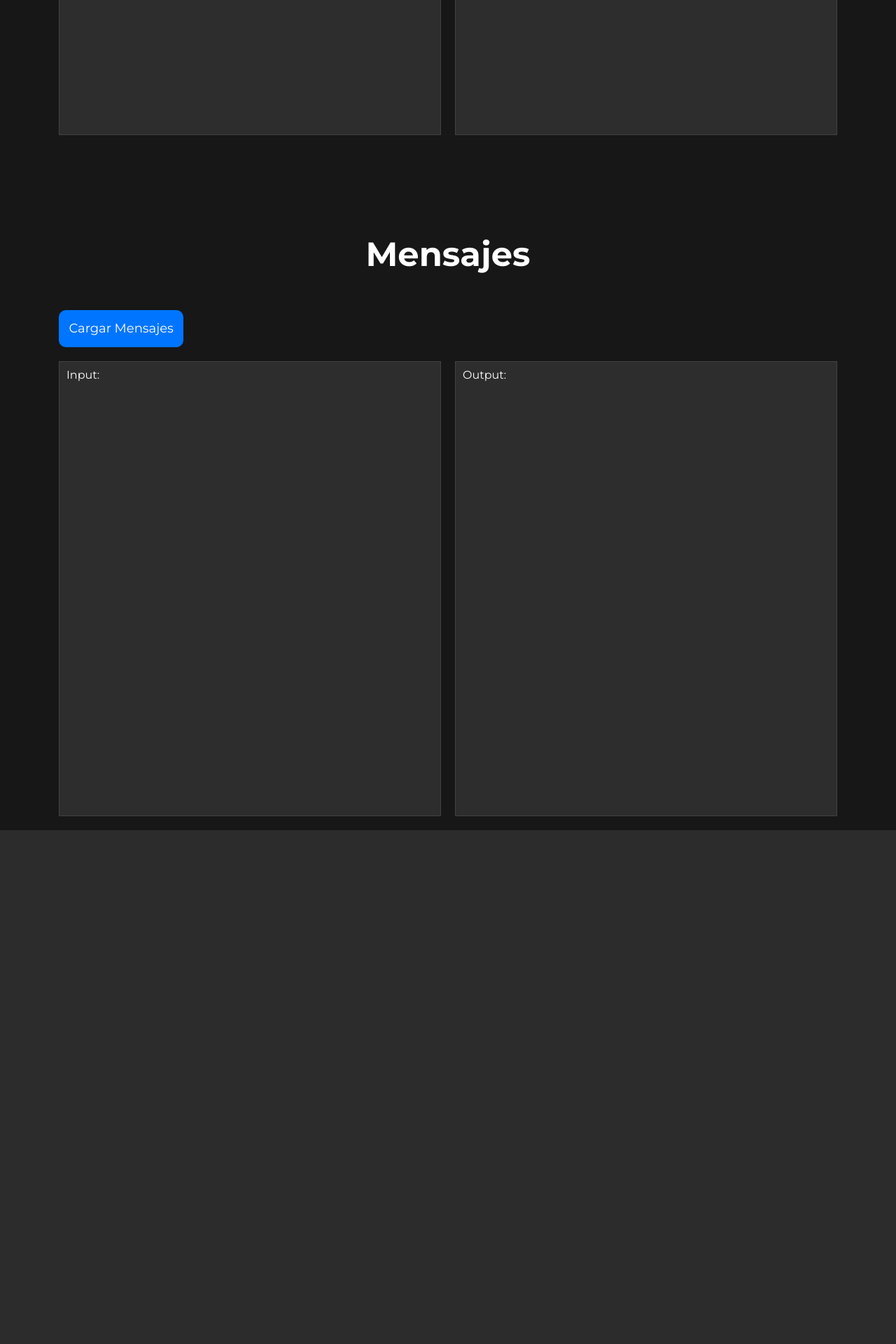
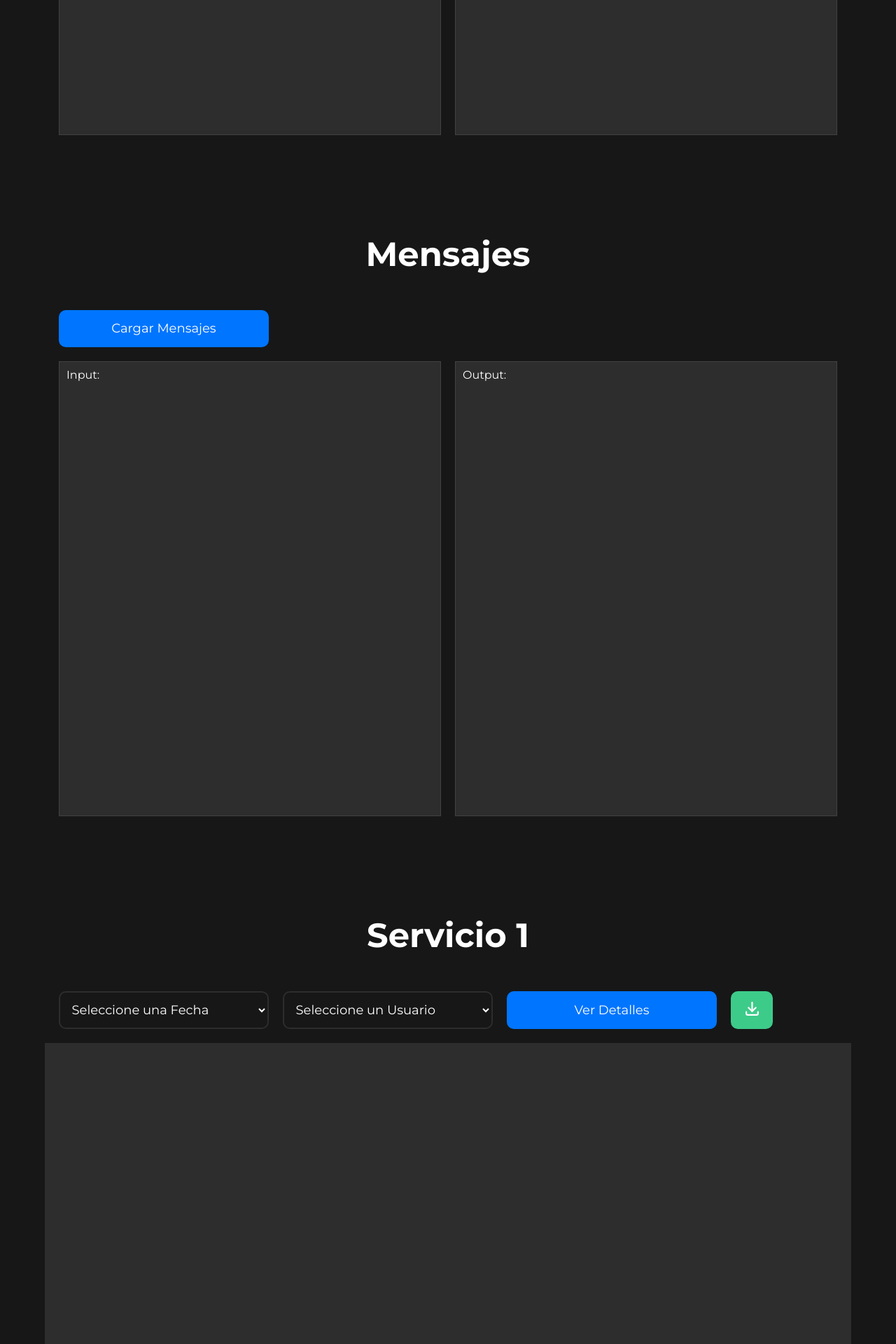
Before and after one commit to brandonT2002/IPC2_Proyecto3_202112030, a Python web app: template Templates/index.html in a window 1280 px wide. Shown: the part 760-2680 px from the top of the page at 70% size. Before the commit the page ends 1946 px from the top, so only its background shows below. Run offline with Jinja, Linux system fonts and the light colour scheme; the template is opened without the code that fills it, so the values that code supplies are empty.

Commit message:
service section one is implemented

```diff
--- a/Templates/index.html
+++ b/Templates/index.html
@@ -19,7 +19,9 @@
                 <nav class="navigation">
                     <a href="#profile" class="navigation__link">Perfiles</a>
                     <a href="#messages" class="navigation__link">Mensajes</a>
-                    <a href="Compuestos.html" class="navigation__link">Peticiones</a>
+                    <a href="#service1" class="navigation__link">Servicio 1</a>
+                    <a href="#service2" class="navigation__link">Servicio 2</a>
+                    <a href="#service3" class="navigation__link">Servicio 3</a>
                     <a href="#modal2" class="navigation__link icon">
                         <svg xmlns="http://www.w3.org/2000/svg" class="icon icon-tabler icon-tabler-help" width="25" height="25" viewBox="0 0 24 24" stroke-width="1.5" stroke="#ffffff" fill="none" stroke-linecap="round" stroke-linejoin="round">
                             <path stroke="none" d="M0 0h24v24H0z" fill="none"/>
@@ -62,5 +64,58 @@
             <textarea name="input2" class="input" disabled="true">Output:</textarea>
         </div>
     </div>
+    <div id="service1">
+        <div class="container title">
+            <h1 class="center-text">Servicio 1</h1>
+        </div>
+        <div class="container containerUpload">
+            <select name="machine" id="selectDate1" class="selectDate">
+                <option selected="selected" disabled="">Seleccione una Fecha</option>
+                <option>24/04/2023</option>
+                <option>04/02/2022</option>
+            </select>
+            <select name="machine" id="selectUser1" class="selectDate">
+                <option selected="selected" disabled="">Seleccione un Usuario</option>
+                <option>Todos los Usuarios</option>
+                <option>map001</option>
+                <option>pako1002</option>
+            </select>
+            <button type="button" class="button1">Ver Detalles</button>
+            <button type="button" class="download">
+                <img src="donwload.svg" alt="download">
+            </button>
+        </div>
+        <div class="container grafo"></div>
+    </div>
+    <div id="service2">
+        <div class="container title">
+            <h1 class="center-text">Servicio 2</h1>
+        </div>
+        <div class="container containerUpload">
+            <input type="file" name="file" id="file" class="inputfile inputfile-2" data-multiple-caption="{count} archivos seleccionados" multiple />
+            <label for="file" class="center-text">
+                <span class="iborrainputfile">Cargar Mensajes</span>
+            </label>
+        </div>
+        <div class="container columns">
+            <textarea name="input2" class="input" disabled="true">Input:</textarea>
+            <textarea name="input2" class="input" disabled="true">Output:</textarea>
+        </div>
+    </div>
+    <div id="service3">
+        <div class="container title">
+            <h1 class="center-text">Servicio 3</h1>
+        </div>
+        <div class="container containerUpload">
+            <input type="file" name="file" id="file" class="inputfile inputfile-2" data-multiple-caption="{count} archivos seleccionados" multiple />
+            <label for="file" class="center-text">
+                <span class="iborrainputfile">Cargar Mensajes</span>
+            </label>
+        </div>
+        <div class="container columns">
+            <textarea name="input2" class="input" disabled="true">Input:</textarea>
+            <textarea name="input2" class="input" disabled="true">Output:</textarea>
+        </div>
+    </div>
 </body>
 </html>
--- a/Templates/style.css
+++ b/Templates/style.css
@@ -26,7 +26,6 @@ body {
     -moz-user-select: none;
     -ms-user-select: none;
     user-select: none;
-    scroll-behavior: smooth;
 }
 /*Chrome, Safari, Edge, Opera*/
 input::-webkit-outer-spin-button,
@@ -61,11 +60,6 @@ h3{
 }
 h4{
     font-size: 2.8rem;
-}
-/* animation scroll */
-a[href^="#"] {
-    scroll-behavior: smooth;
-    transition: all 0.5s cubic-bezier(0.42,0,0.58,1); /* Añade una transición suave */
 }
 /*tulities*/
 .no-margin{
@@ -104,7 +98,7 @@ a[href^="#"] {
         align-items: center;
         position: fixed;
         backdrop-filter: blur(1rem);
-        background-color: var(--secondary);
+        background-color: #1e1e1ecb;
         z-index: 2;
         width: 100%;
     }
@@ -167,7 +161,7 @@ a[href^="#"] {
     z-index: -1;
 }
 .inputfile + label {
-    max-width: 100%;
+    width: 30rem;
     font-size: 1.8rem;
     font-family: var(--font);
     text-overflow: ellipsis;
@@ -214,3 +208,70 @@ a[href^="#"] {
     color: var(--white);
     padding: 1rem;
 }
+/* select date */
+.selectDate{
+    text-overflow: ellipsis;
+    white-space: nowrap;
+    cursor: pointer;
+    display: inline-block;
+    overflow: hidden;
+    width: 100%;
+    border: 2px solid var(--gray);
+    border-radius: 1rem;
+    background-color: var(--primary);
+    color: var(--white);
+    font-size: 1.8rem;
+    font-family: var(--font);
+    outline: none;
+    padding: 0.625rem 1.25rem;
+    height: 5.4rem;
+}
+@media (min-width: 768px) {
+    .selectDate{
+        width: 30rem;
+    }
+}
+/* button */
+.button1{
+    width: 30rem;
+    font-family: var(--font);
+    font-size: 1.8rem;
+    border-radius: 1rem;
+    text-overflow: nowrap;
+    cursor: pointer;
+    display: inline-block;
+    overflow: hidden;
+    outline: none;
+    text-align: center;
+    padding: 0.625rem 1.25rem;
+    color: var(--white);
+    background-color: var(--blue);
+    border: 2px solid var(--blue);
+}
+.download{
+    display: flex;
+    justify-content: flex-end;
+    width: 6rem;
+    font-family: var(--font);
+    font-size: 1.8rem;
+    border-radius: 1rem;
+    text-overflow: nowrap;
+    cursor: pointer;
+    display: inline-block;
+    overflow: hidden;
+    outline: none;
+    text-align: center;
+    padding: 0.625rem 1.25rem;
+    color: var(--white);
+    background-color: var(--green);
+    border: 2px solid var(--green);
+}
+.grafo{
+    display: flex;
+    justify-content: flex-start;
+    max-width: 90%;
+    height: 65rem;
+    margin-top: 2rem;
+    padding: 2rem;
+    background-color: var(--gray);
+}
```
Also changed, not shown: Templates/donwload.svg (added).
